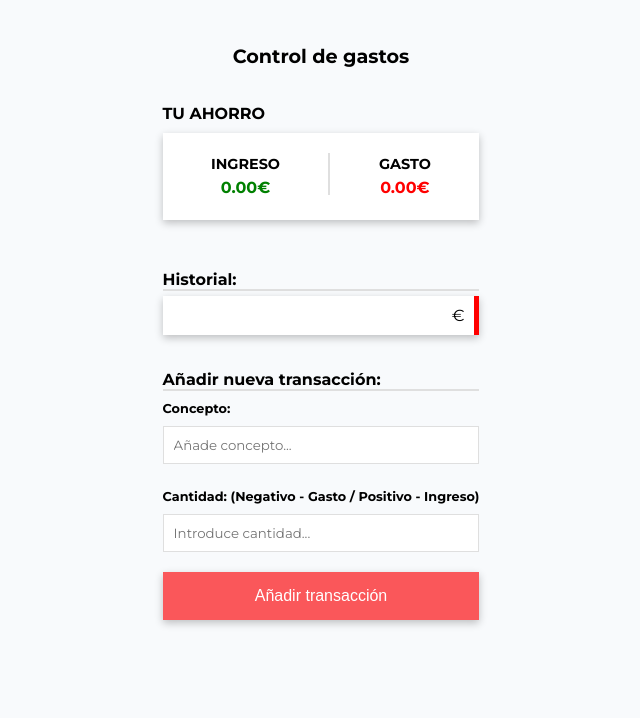
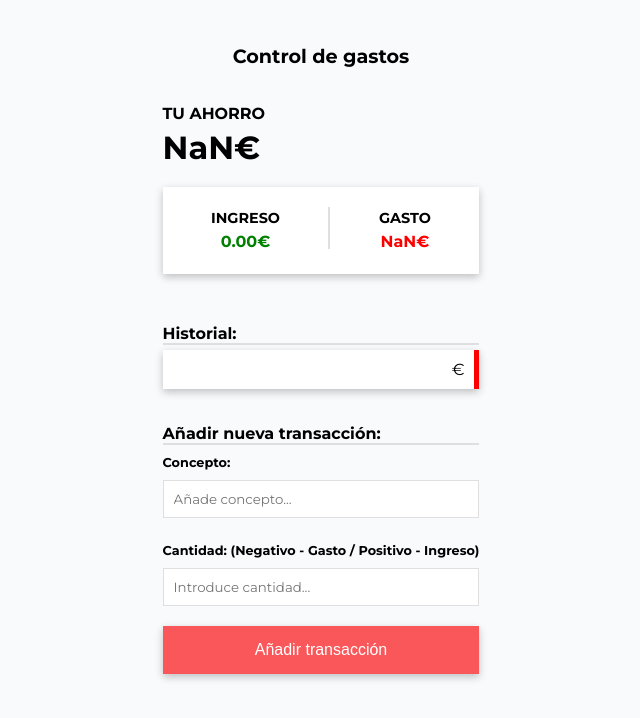
Before and after one commit to claudiahcarril/Keepcoding_JavaScript_Navegador, a plain HTML site: page index.html in a window 1280 px wide. Both pictures are taken after a click on the button "Añadir transacción". Shown: the whole page, without its empty margins (319-959 px from the left). Drawn offline with Linux system fonts and the light colour scheme.

Commit message:
Adding saving money

```diff
--- a/index.html
+++ b/index.html
@@ -13,6 +13,7 @@
         <h1 class="h1">Control de gastos</h1>
         <div class="saving">
             <h2>TU AHORRO</h2>
+            <div class="all-savings"></div>
         </div>
         <div class="box-saving">
             <div>
--- a/index.js
+++ b/index.js
@@ -3,16 +3,23 @@
 
 
 // MOSTRAR INGRESOS Y GASTOS (0.00€)
-let sumIncome = parseFloat(0).toFixed(2)
+let savings = 0
+const saving = document.querySelector('.all-savings')
+const savingParragraph = document.createElement('p')
+savingParragraph.innerText = `${savings.toFixed(2)}€`
+saving.appendChild(savingParragraph)
+
+
+let sumIncome = 0
 const income = document.querySelector('.incomeQuantity')
 const incomeParragraph = document.createElement('p')
-incomeParragraph.innerText = `${sumIncome}€`
+incomeParragraph.innerText = `${sumIncome.toFixed(2)}€`
 income.appendChild(incomeParragraph)
 
-let sumExpense = parseFloat(0).toFixed(2)
+let sumExpense = 0
 const expense = document.querySelector('.expenseQuantity')
 const expenseParragraph = document.createElement('p')
-expenseParragraph.innerText = `${sumExpense}€`
+expenseParragraph.innerText = `${sumExpense.toFixed(2)}€`
 expense.appendChild(expenseParragraph)
 
 
@@ -47,11 +54,12 @@ buttonSubmit.addEventListener("click", () => {
         if (numQuantity > 0) {
             accountMovements.classList.add("divRecordsPositive")
             sumIncome = sumIncome + numQuantity
-            console.log(sumIncome)
+            incomeParragraph.innerText = `${sumIncome}€`
         } else {
             accountMovements.classList.add("divRecordsNegative")
             sumExpense += numQuantity
             console.log(sumExpense)
+            expenseParragraph.innerText = `${sumExpense}€`
         }
 
         movementsRecord.appendChild(accountMovements)
@@ -61,13 +69,9 @@ buttonSubmit.addEventListener("click", () => {
     inputConcept.value = ""
     inputQuantity.value = ""
 
-    // MOSTRAR INGRESOS Y GASTOS
-    console.log(numQuantity)
-
-
-
-
 
     // CALCULO "TU AHORRO"
-
+    sumExpense = sumExpense * -1
+    savings = sumIncome - sumExpense
+    savingParragraph.innerText = `${savings.toFixed(2)}€`
 })
--- a/styles/style.css
+++ b/styles/style.css
@@ -33,8 +33,10 @@ body h2 {
 }
 
 
-.saving {
-    padding-bottom: 10px;
+.saving p {
+    font-size: 2rem;
+    font-weight: 700;
+    margin: 5px 0 20px 0;
 }
 
 
```
